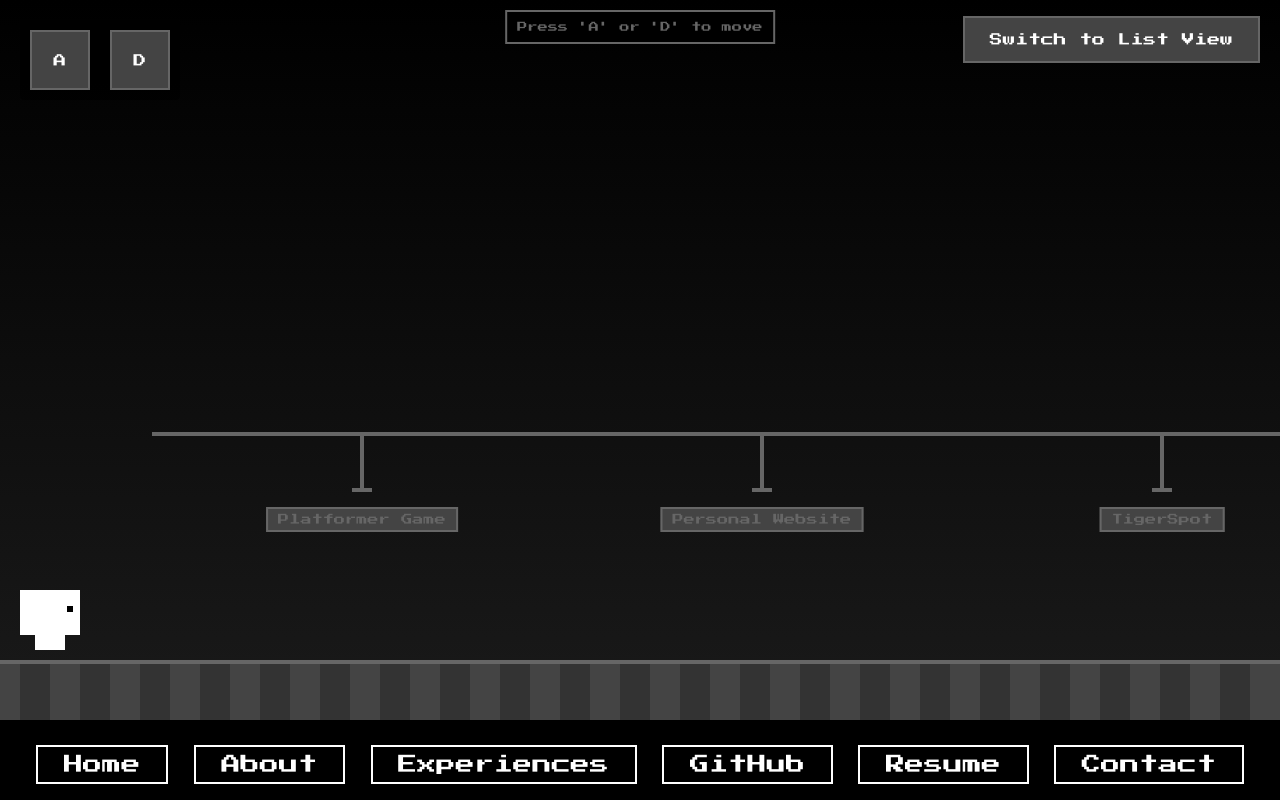
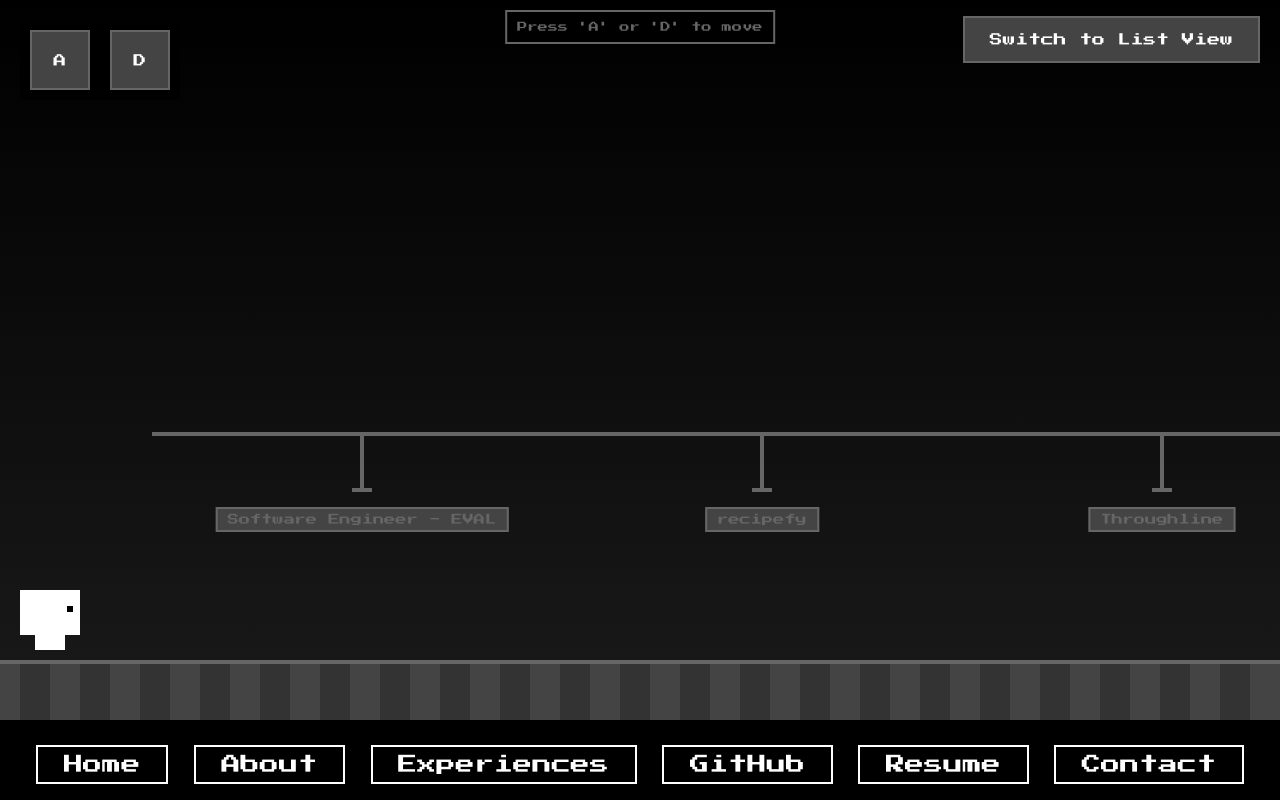
Before and after one commit to ethando275/website2, a React (Create React App) app: page /website2/experienceGame in a window 1280 px wide. Built offline with nearby package versions, Linux system fonts and the light colour scheme.

Commit message:
Add new work experiences to game view

```diff
--- a/src/Pages/Projects.js
+++ b/src/Pages/Projects.js
@@ -6,24 +6,51 @@ import "./Projects.css";
 const projects = [
   {
     id: 1,
+    title: "Software Engineer - EVAL",
+    description:
+      "Implemented a real-time tournament leaderboard in Next.js using Convex, enabling seamless insertion and removal of player rankings with automatic client synchronization. Designed and deployed a Convex-backed datastore to manage leaderboard state, leveraging schema-less configuration, reactive queries, and simplified data fetching compared to traditional PostgreSQL + Prisma workflows. Integrated Convex with Clerk authentication and explored data reconciliation strategies for external player data, establishing a foundation for future RAG-based search and AI-driven features.",
+    tech: ["Next.js", "Convex", "Clerk Authentication", "TypeScript"],
+    position: 400,
+    date: "Aug 2025 - Nov 2025",
+  },
+  {
+    id: 2,
+    title: "recipefy",
+    description:
+      "Built an AR-ready food detection and cooking assistant that identifies ingredients from live camera feeds and maps them to cuisines, personalized recipe recommendations, and step-by-step guided cooking instructions. Engineered a real-time computer vision + LLM pipeline using YOLO for ingredient detection and Google Gemini for structured recipe/cuisine generation, with an OpenCV overlay UI that displays bounding boxes, ingredient lists, and suggested next steps. Optimized for an engaging, app-based learning experience by adding motion-based scanning, stability locking to reduce redundant API calls, and asynchronous processing to keep the interface responsive while enabling progress tracking and gamified cooking challenges.",
+    tech: ["YOLO", "Google Gemini", "OpenCV", "Computer Vision", "LLM"],
+    position: 800,
+    date: "Jan 2026 - Present",
+  },
+  {
+    id: 3,
+    title: "Throughline",
+    description:
+      "Developed Throughline, a full-stack AI-powered journaling platform using Next.js, FastAPI, and PostgreSQL, delivering real-time text analysis and secure OAuth-based authentication in a production-ready, containerized environment. Built an end-to-end NLP analytics pipeline leveraging Sentence Transformers for embeddings, agglomerative clustering with cosine similarity for pattern detection, and LLM-based labeling to generate interpretable weekly insights from unstructured text data. Applied data-driven optimization techniques (similarity thresholds, cohesion scoring, entry sampling limits) to improve analytical accuracy and system performance, demonstrating strengths in data modeling, machine learning application, and scalable system design relevant to technical, data, and analyst roles.",
+    tech: ["Next.js", "FastAPI", "PostgreSQL", "Sentence Transformers", "NLP"],
+    position: 1200,
+    date: "Jan 2026 - Present",
+  },
+  {
+    id: 4,
     title: "Platformer Game",
     description:
       "Unity-based platformer video game with custom character designs, animation frames, and environment artwork created from scratch in Adobe Photoshop.",
     tech: ["Unity", "C#", "Adobe Photoshop"],
-    position: 400,
+    position: 1600,
     date: "Sep 2021 - Jan 2022",
   },
   {
-    id: 2,
+    id: 5,
     title: "Personal Website",
     description:
       "Interactive portfolio website featuring retro game aesthetics, pixel art character, and dynamic project timeline. Built with React and modern web technologies.",
     tech: ["React", "JavaScript", "CSS", "React Router", "HTML5"],
-    position: 800,
+    position: 2000,
     date: "Jan 2024 - Current",
   },
   {
-    id: 3,
+    id: 6,
     title: "TigerSpot",
     description:
       "Web application for Princeton University enabling users to identify and pin campus landmarks on an interactive map. Includes a player vs player mode where students can compete againt each other. Features include CAS authentication, dynamic scoring system, and leaderboard functionality.",
@@ -36,11 +63,11 @@ const projects = [
       "Cloudinary",
       "Leaflet JS",
     ],
-    position: 1200,
+    position: 2400,
     date: "Jan 2024 - May 2024",
   },
   {
-    id: 4,
+    id: 7,
     title: "NashTech SWE Intern",
     description:
       "Developed an automated solution for King's College London that streamlined applicant data transfer, saving 15 hours weekly in manual inputs.",
@@ -52,20 +79,20 @@ const projects = [
       "JavaScript",
       "Bootstrap",
     ],
-    position: 1600,
+    position: 2800,
     date: "Jun 2024 - Aug 2024",
   },
   {
-    id: 5,
+    id: 8,
     title: "Campus Hunt",
     description:
       "Startup version of TigerSpot for all universities. A React-based web application using Node.js, PostgreSQL, Cloudinary, and Google Cloud Services/APIs. Features include campus landmark identification, interactive maps, and user authentication.",
     tech: ["React", "Node.js", "PostgreSQL", "Cloudinary", "Google Cloud"],
-    position: 2000,
+    position: 3200,
     date: "Sep 2024 - Jan 2025",
   },
   {
-    id: 7,
+    id: 9,
     title: "WIT Sports SWE Intern",
     description:
       "Built a fraud detection pipeline to uncover unauthorized posts of prize activations (e.g., car giveaways), preventing inflated contest entries and bot abuse. The system uses Google Search API and Playwright/BeautifulSoup to scan for unapproved domains sharing activation links, with automated Slack alerts and GitHub Actions scheduling.",
@@ -77,7 +104,7 @@ const projects = [
       "GitHub Actions",
       "Slack API",
     ],
-    position: 2400,
+    position: 3600,
     date: "May 2025 - Aug 2025",
   },
 ];
```
Also changed, not shown: 7 other files (tests, documents, lock files or other folders).
